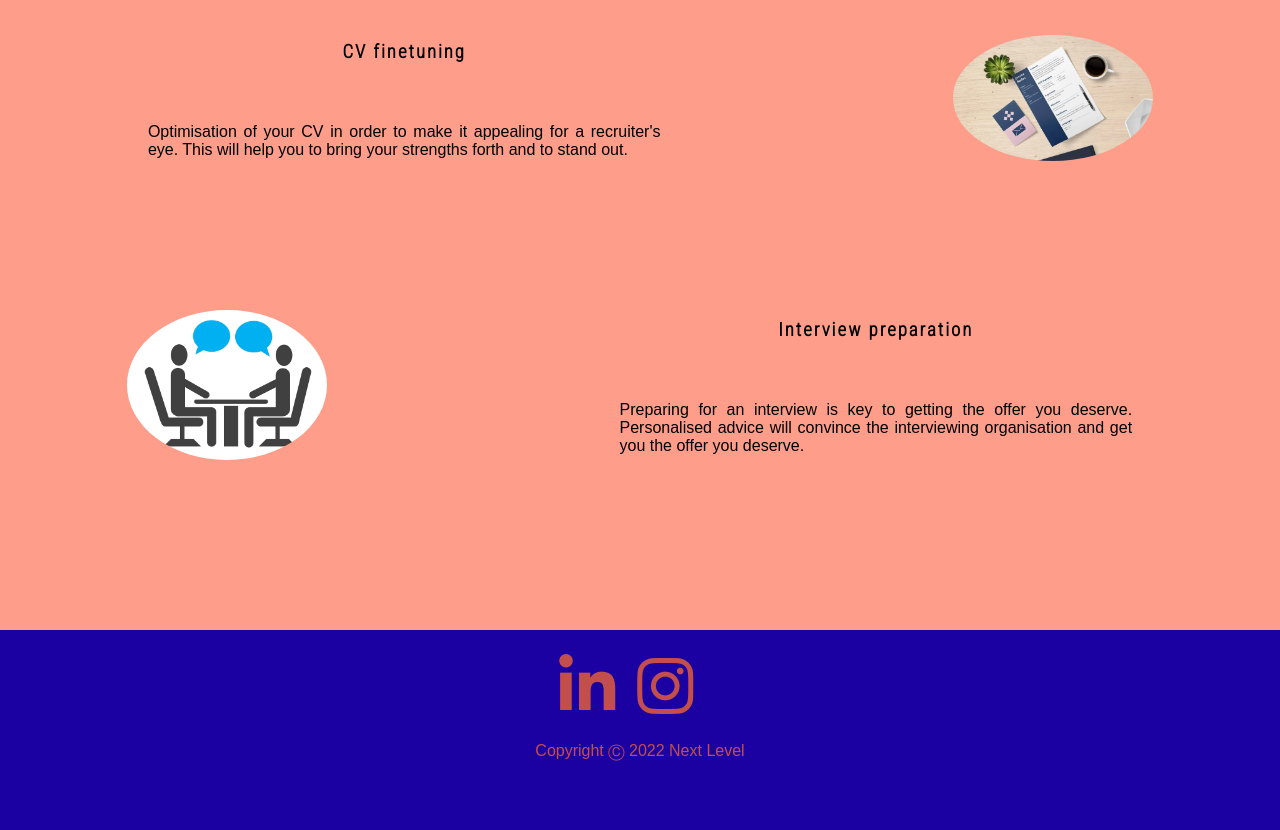
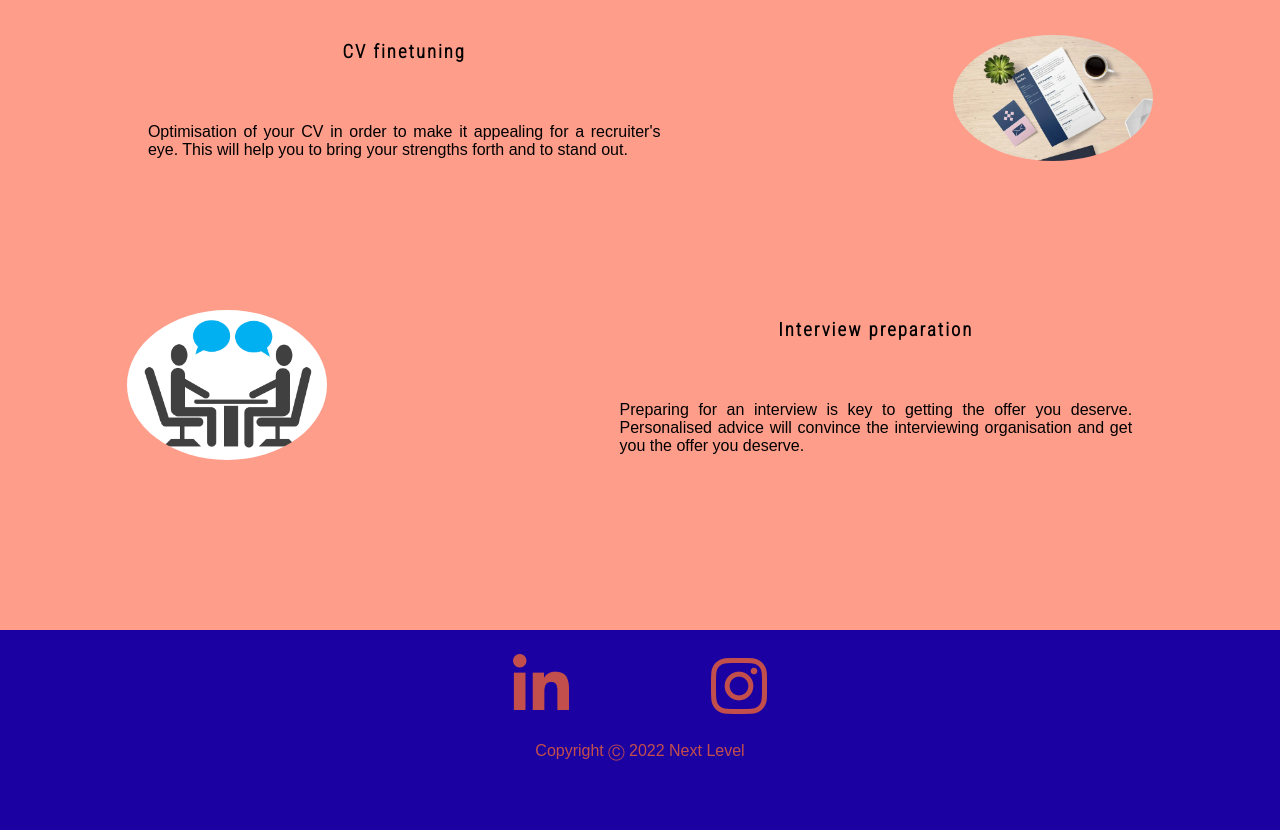
Before and after one commit to Code-Institute-Submissions/nfepb-project-portfolio-1-next-level, a website: page about.html in a window 1280 px wide. Shown: the part 1332-2162 px from the top of the page. Drawn offline with Linux system fonts and the light colour scheme.

Commit message:
Fixes alignement of text in center

```diff
--- a/assets/css/style.css
+++ b/assets/css/style.css
@@ -264,15 +264,20 @@ footer {
     min-height: 200px;
     clear: both;
     color: #c24f4c;
+}
+
+footer p {
     text-align: center;
 }
 
 .social-wrapper {
     justify-content: space-evenly;
+    width: 33%;
 }
 
 .social-links {
     display: flex;
+    justify-content: space-around;
     font-size: 1.3rem;
     margin: 3px;
     padding: 10px;
```
